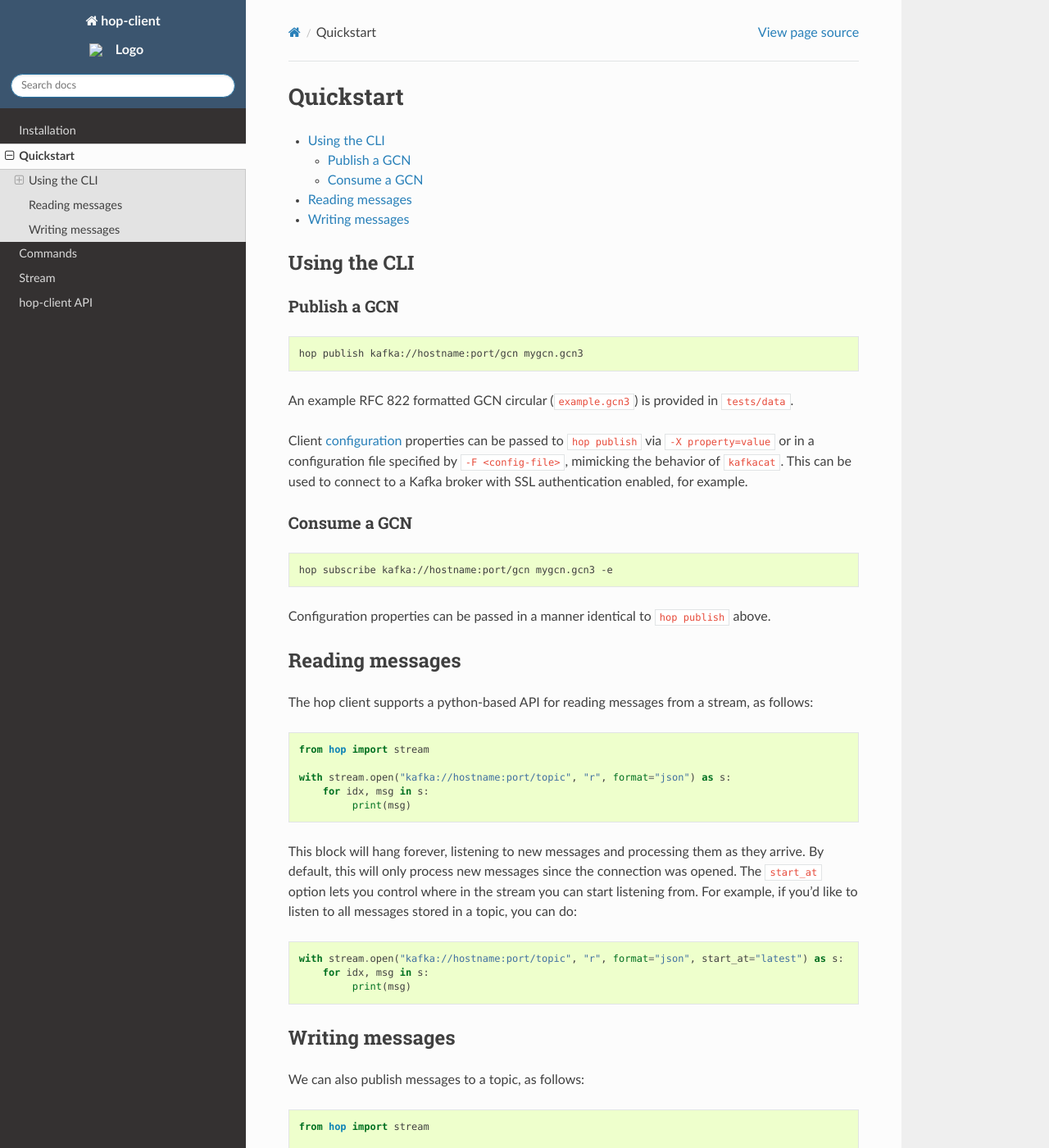
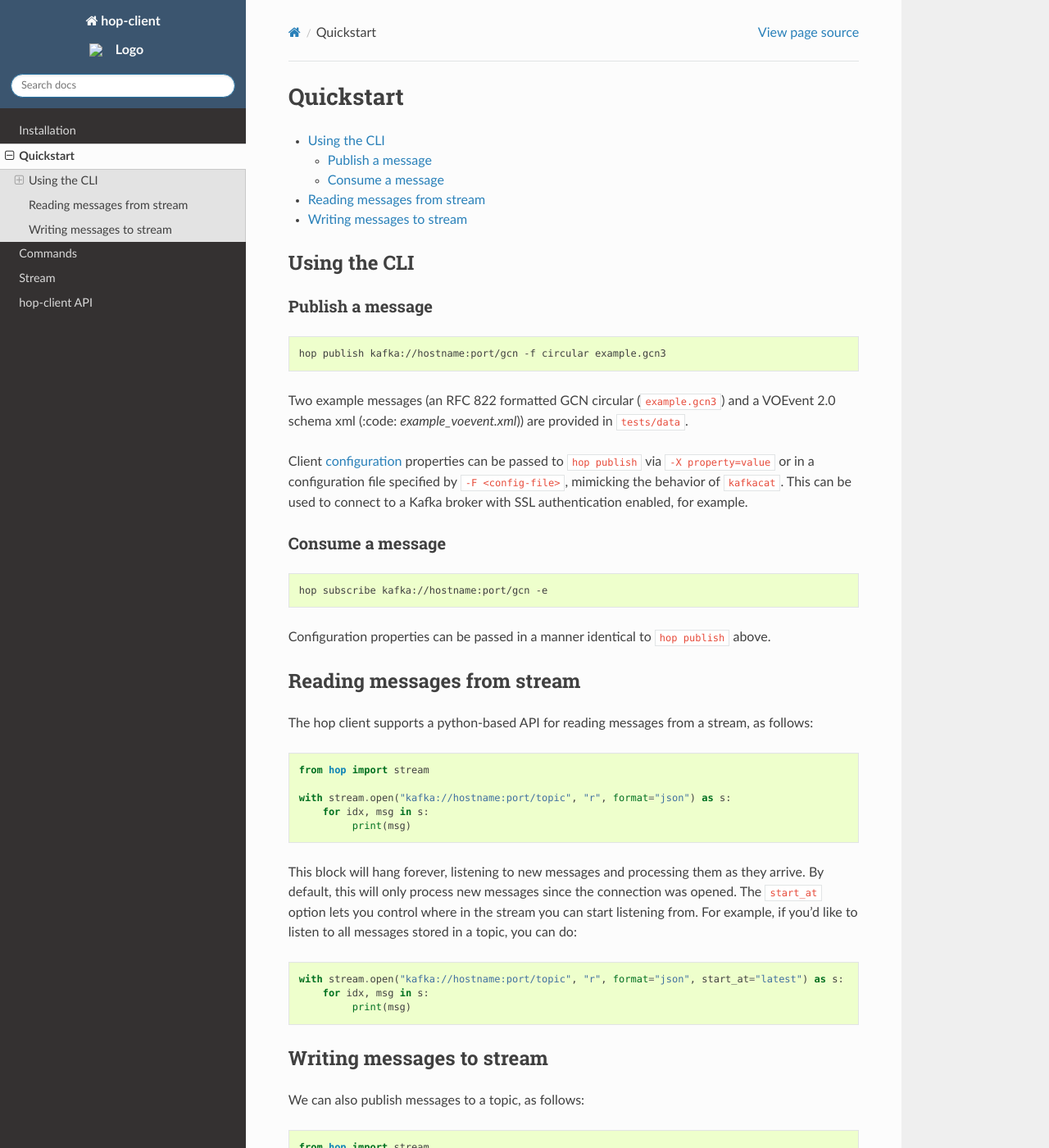
Before and after one commit to scimma/hop-client, a Sphinx documentation site: the page built from doc/user/quickstart.rst, in a window 1280 px wide and 1400 px high. Shown: the whole window at 82% size. Built offline with Sphinx 7.4.7 and the Read the Docs theme 2.0.0, drawn with Linux system fonts in a browser that asks for light colours.

Commit message:
Update documentation CLI examples to include publishing formats

```diff
--- a/doc/user/quickstart.rst
+++ b/doc/user/quickstart.rst
@@ -9,33 +9,33 @@ Quickstart
 Using the CLI
 -------------
 
-Publish a GCN
-^^^^^^^^^^^^^
+Publish a message
+^^^^^^^^^^^^^^^^^
 
 .. code:: bash
 
-    hop publish kafka://hostname:port/gcn mygcn.gcn3
+    hop publish kafka://hostname:port/gcn -f circular example.gcn3
 
-
-An example RFC 822 formatted GCN circular (:code:`example.gcn3`) is provided in :code:`tests/data`.
+Two example messages (an RFC 822 formatted GCN circular (:code:`example.gcn3`) and a VOEvent 2.0
+schema xml (:code: `example_voevent.xml`)) are provided in :code:`tests/data`.
 
 Client `configuration <https://github.com/edenhill/librdkafka/blob/master/CONFIGURATION.md>`_
 properties can be passed to :code:`hop publish` via :code:`-X property=value` or in a configuration
 file specified by :code:`-F <config-file>`, mimicking the behavior of :code:`kafkacat`. This can be
 used to connect to a Kafka broker with SSL authentication enabled, for example.
 
-Consume a GCN
-^^^^^^^^^^^^^
+Consume a message
+^^^^^^^^^^^^^^^^^
 
 .. code:: bash
 
-    hop subscribe kafka://hostname:port/gcn mygcn.gcn3 -e
+    hop subscribe kafka://hostname:port/gcn -e
 
 Configuration properties can be passed in a manner identical to :code:`hop publish` above.
 
 
-Reading messages
-----------------
+Reading messages from stream
+----------------------------
 
 The hop client supports a python-based API for reading messages from a stream, as follows:
 
@@ -58,8 +58,8 @@ if you'd like to listen to all messages stored in a topic, you can do:
         for idx, msg in s:
              print(msg)
 
-Writing messages
-----------------
+Writing messages to stream
+--------------------------
 
 We can also publish messages to a topic, as follows:
 
```
Also changed, not shown: README.md (+4 -4 lines), doc/user/commands.rst (+6 -7 lines).
